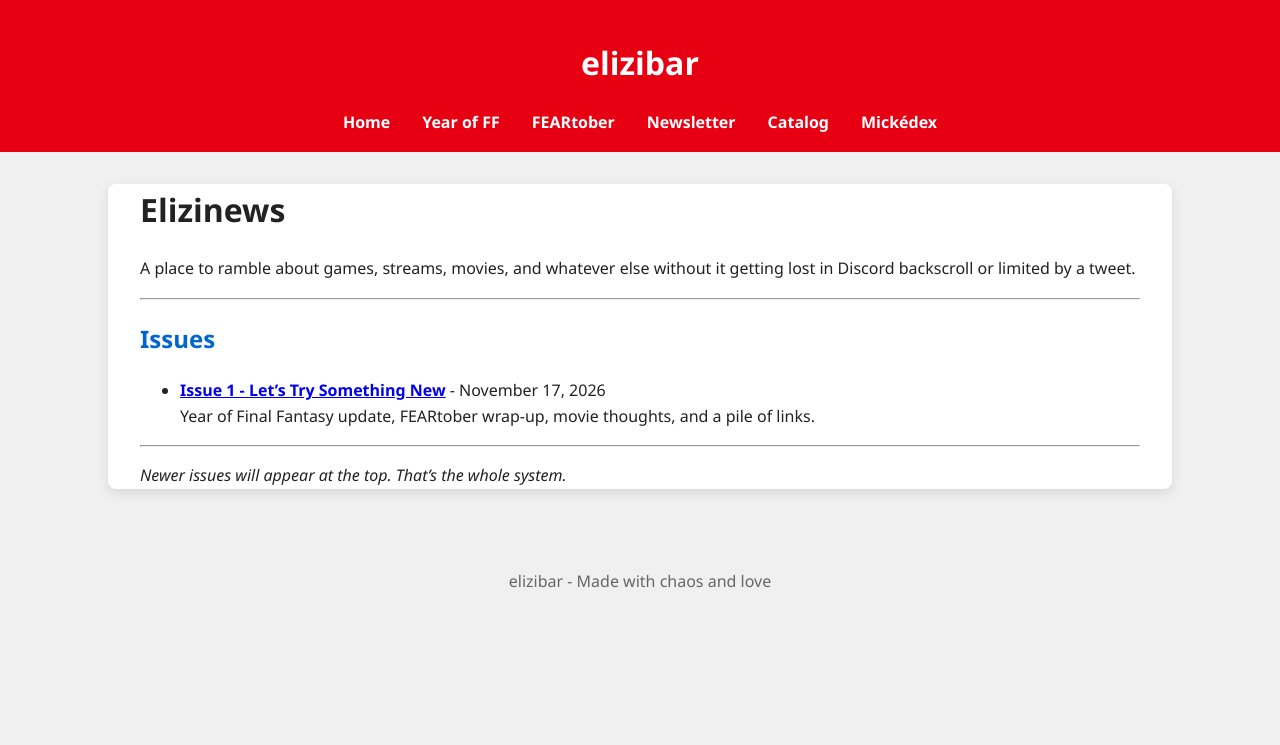
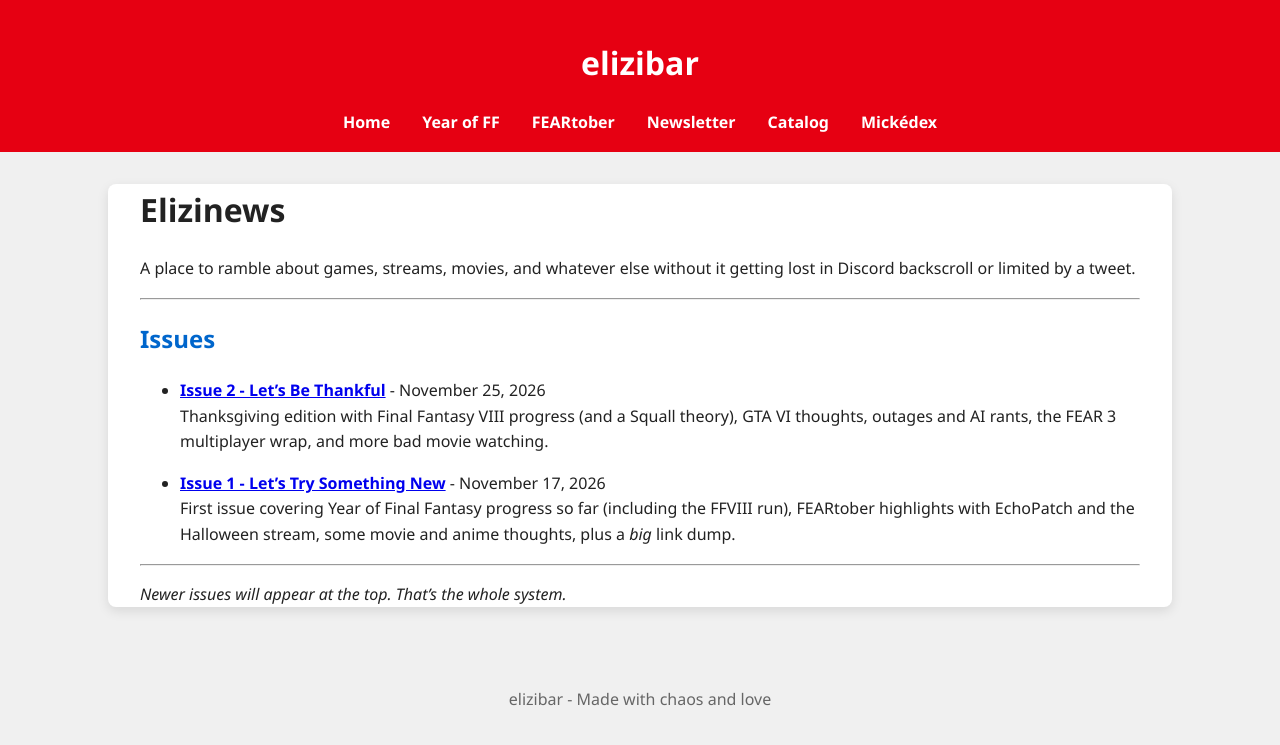
Before and after one commit to elizibar/elizibar.github.io, a Jekyll site: the page built from newsletter/index.md, in a window 1280 px wide. Shown: the top 745 px of the page. Built offline with Jekyll 4.4.1, drawn with Linux system fonts in a browser that asks for light colours.

Commit message:
newsletter

```diff
--- a/newsletter/index.md
+++ b/newsletter/index.md
@@ -12,8 +12,11 @@ A place to ramble about games, streams, movies, and whatever else without it get
 
 ## Issues
 
-- **[Issue 1 - Let's Try Something New](/newsletter/2026-11-18-issue-1)** - November 17, 2026
-  Year of Final Fantasy update, FEARtober wrap-up, movie thoughts, and a pile of links.
+* **[Issue 2 - Let's Be Thankful](/newsletter/2026-11-25-issue-2)** - November 25, 2026
+  Thanksgiving edition with Final Fantasy VIII progress (and a Squall theory), GTA VI thoughts, outages and AI rants, the FEAR 3 multiplayer wrap, and more bad movie watching.
+
+* **[Issue 1 - Let's Try Something New](/newsletter/2026-11-18-issue-1)** - November 17, 2026
+  First issue covering Year of Final Fantasy progress so far (including the FFVIII run), FEARtober highlights with EchoPatch and the Halloween stream, some movie and anime thoughts, plus a *big* link dump.
 
 ---
 
```
